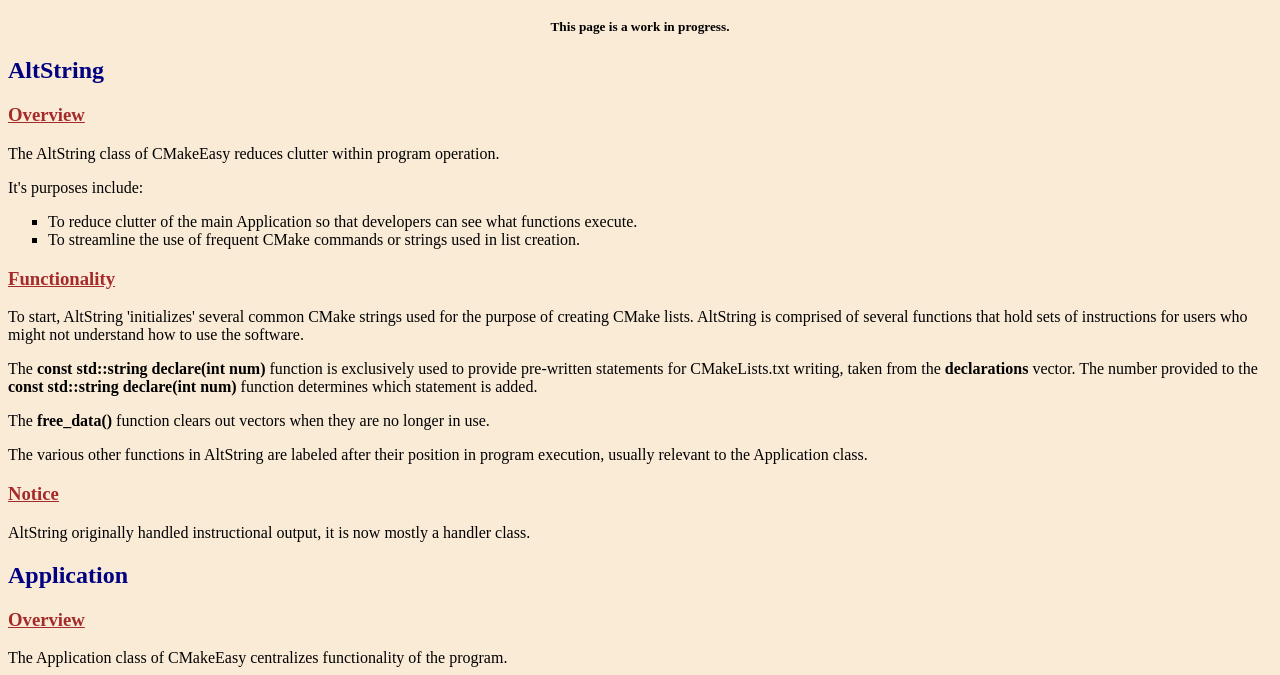
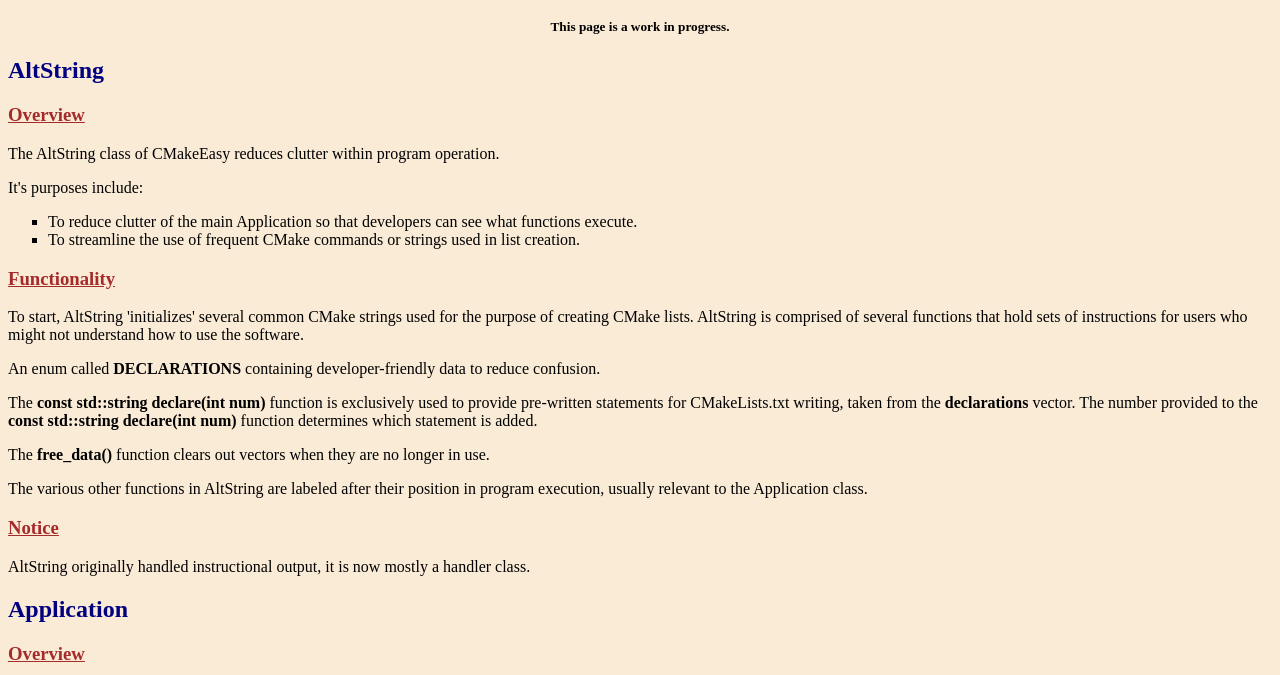
Before and after one commit to DreamHollow/CMakeEasy, a plain HTML site: page doc/index.html in a window 1280 px wide. Shown: the part 125-800 px from the top of the page. Drawn offline with Linux system fonts and the light colour scheme.

Commit message:
doc/index.html: Updated

```diff
--- a/doc/index.html
+++ b/doc/index.html
@@ -24,6 +24,7 @@
     <h3>Functionality</h3>
     <p>To start, AltString 'initializes' several common CMake strings used for the purpose of creating CMake lists.
         AltString is comprised of several functions that hold sets of instructions for users who might not understand how to use the software.</p>
+        <p>An enum called <b>DECLARATIONS</b> containing developer-friendly data to reduce confusion.</p>
         <p>The <b>const std::string declare(int num)</b> function is exclusively used to provide pre-written statements for CMakeLists.txt writing, taken from the <b>declarations</b> vector. The number provided
         to the <b>const std::string declare(int num)</b> function determines which statement is added.</p>
         <p>The <b>free_data()</b> function clears out vectors when they are no longer in use.</p>
```
